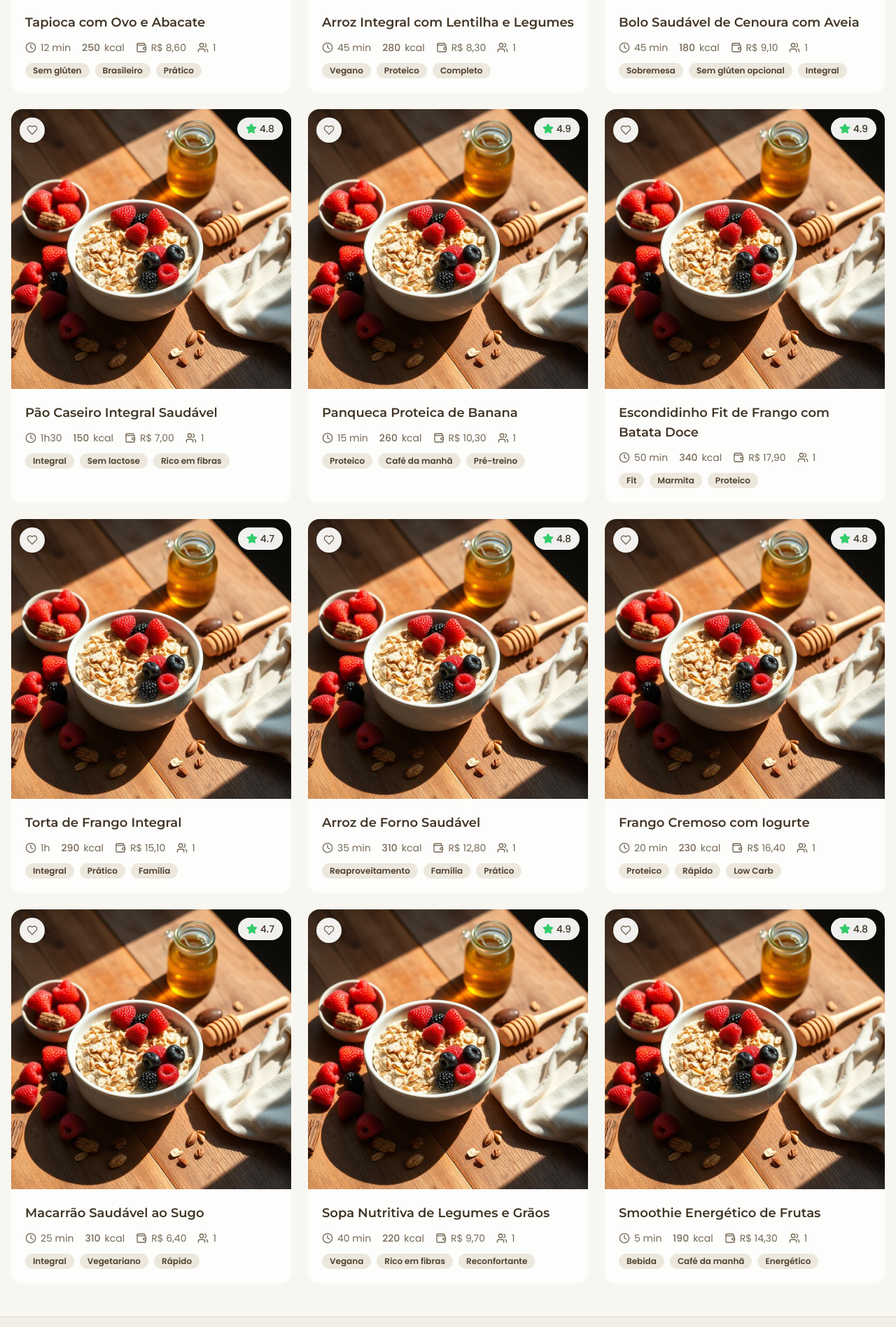
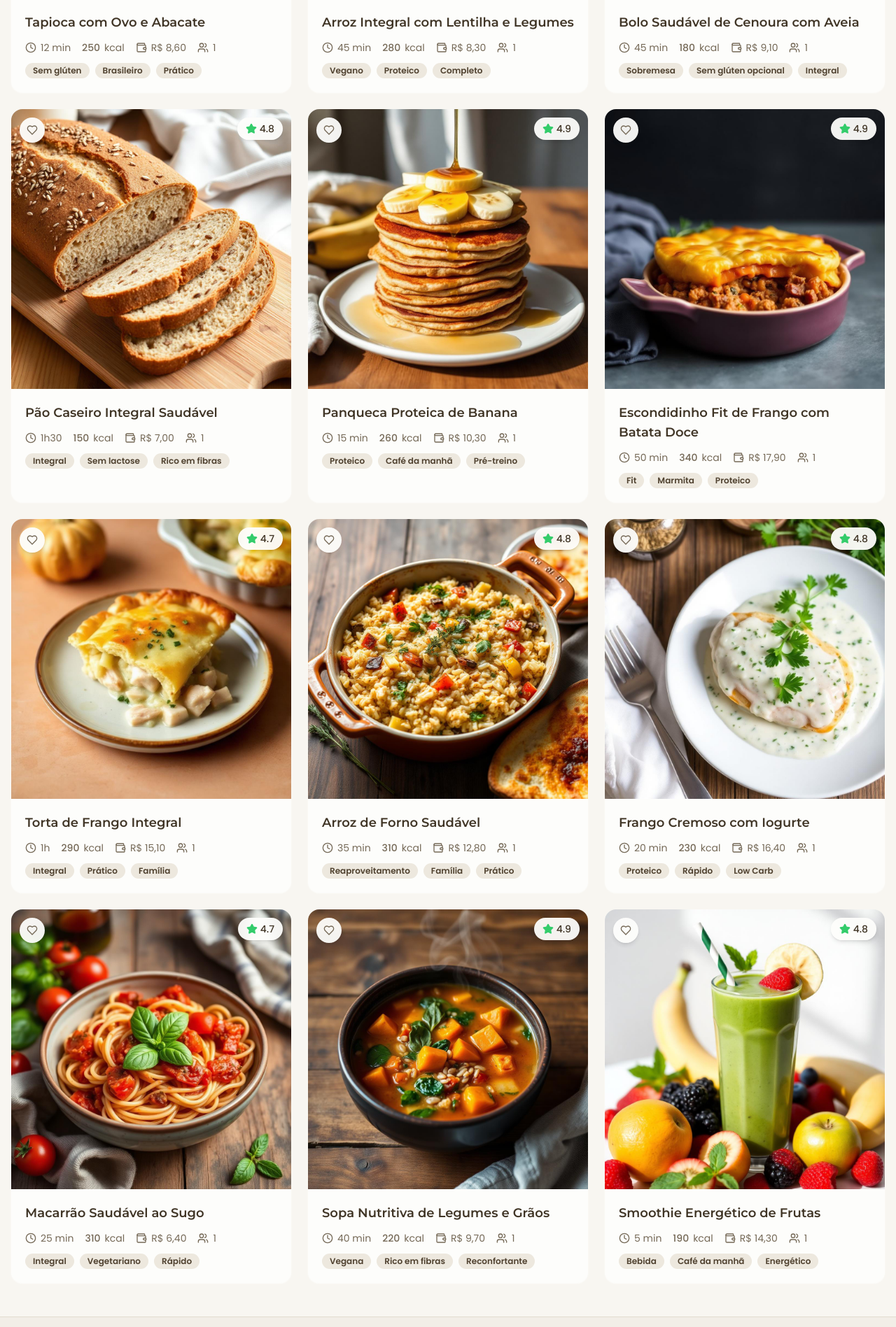
Before and after one commit to hellociee444-arch/body-mind-garden, a React (Vite) app: page /receitas in a window 1280 px wide. Shown: the part 4451-6348 px from the top of the page at 70% size. Built offline with nearby package versions, Linux system fonts and the light colour scheme; the HTML template or start-up script is replaced by a standard one.

Commit message:
Changes
Co-authored-by: hellociee444-arch <242473803+hellociee444-arch@users.noreply.github.com>

```diff
--- a/src/data/recipeImages.ts
+++ b/src/data/recipeImages.ts
@@ -18,11 +18,17 @@ import pureBatatadoce from "@/assets/recipe-pure-batata-doce.jpg";
 import overnightOatsPote from "@/assets/recipe-overnight-oats-pote.jpg";
 import tapiocaOvo from "@/assets/recipe-tapioca-ovo.jpg";
 import arrozLentilha from "@/assets/recipe-arroz-lentilha.jpg";
+import boloSaudavel from "@/assets/recipe-bolo-saudavel.jpg";
+import paoSaudavel from "@/assets/recipe-pao-saudavel.jpg";
+import panquecaProteica from "@/assets/recipe-panqueca-proteica.jpg";
+import escondidinhoFit from "@/assets/recipe-escondidinho-fit.jpg";
+import tortaFrango from "@/assets/recipe-torta-frango.jpg";
+import arrozForno from "@/assets/recipe-arroz-forno.jpg";
+import frangoCremoso from "@/assets/recipe-frango-cremoso.jpg";
+import macarraoSaudavel from "@/assets/recipe-macarrao-saudavel.jpg";
+import sopaNutritiva from "@/assets/recipe-sopa-nutritiva.jpg";
+import smoothieFrutas from "@/assets/recipe-smoothie-frutas.jpg";
 
-/**
- * Central mapping of virtual image paths (as stored in content.ts)
- * to their bundled asset URLs. Used everywhere a recipe image is rendered.
- */
 export const recipeImageMap: Record<string, string> = {
   "/src/assets/recipe-salad-bowl.jpg": saladBowl,
   "/src/assets/recipe-smoothie.jpg": smoothie,
@@ -44,6 +50,16 @@ export const recipeImageMap: Record<string, string> = {
   "/src/assets/recipe-overnight-oats-pote.jpg": overnightOatsPote,
   "/src/assets/recipe-tapioca-ovo.jpg": tapiocaOvo,
   "/src/assets/recipe-arroz-lentilha.jpg": arrozLentilha,
+  "/src/assets/recipe-bolo-saudavel.jpg": boloSaudavel,
+  "/src/assets/recipe-pao-saudavel.jpg": paoSaudavel,
+  "/src/assets/recipe-panqueca-proteica.jpg": panquecaProteica,
+  "/src/assets/recipe-escondidinho-fit.jpg": escondidinhoFit,
+  "/src/assets/recipe-torta-frango.jpg": tortaFrango,
+  "/src/assets/recipe-arroz-forno.jpg": arrozForno,
+  "/src/assets/recipe-frango-cremoso.jpg": frangoCremoso,
+  "/src/assets/recipe-macarrao-saudavel.jpg": macarraoSaudavel,
+  "/src/assets/recipe-sopa-nutritiva.jpg": sopaNutritiva,
+  "/src/assets/recipe-smoothie-frutas.jpg": smoothieFrutas,
 };
 
 export const getRecipeImage = (path: string): string =>
```
